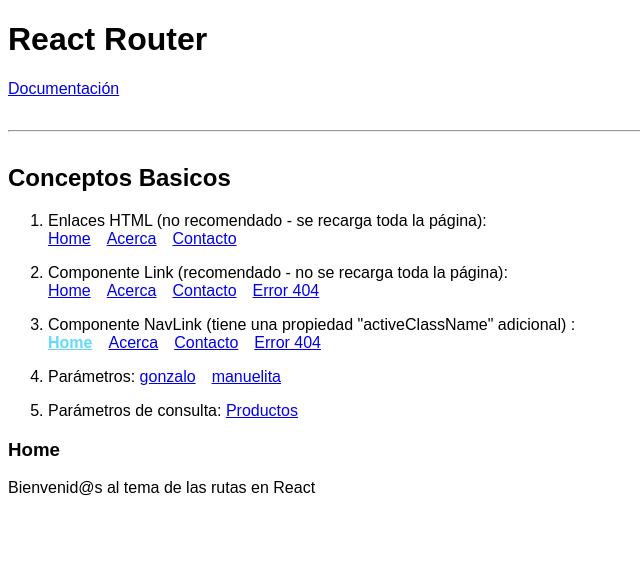
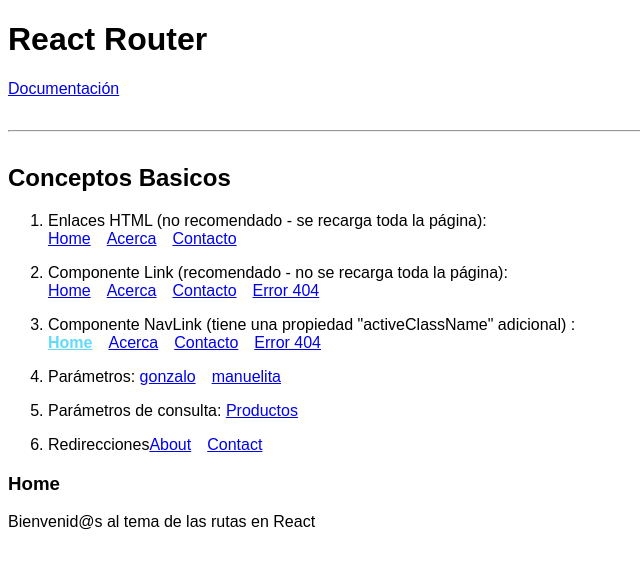
Before and after one commit to GonzaloMonteodorisio/react-router-jon-mircha, a React (Create React App) app: page / in a window 1280 px wide. Shown: the top 568 px of the page, without its empty margins (0-640 px from the left). Built offline with nearby package versions, Linux system fonts and the light colour scheme.

Commit message:
React Router: Redirecciones

```diff
--- a/src/components/ConceptosBasicos/index.jsx
+++ b/src/components/ConceptosBasicos/index.jsx
@@ -2,7 +2,8 @@
 import {
   BrowserRouter as Router,
   Route,
-  Routes
+  Routes,
+  Navigate
 } from "react-router-dom";
 import Acerca from '../../pages/Acerca';
 import Contacto from '../../pages/Contacto';
@@ -53,6 +54,16 @@
             element={<Error404 />}
             end
           />
+          <Route
+            path='/about'
+            element={<Navigate to='/acerca' />}
+            end
+          />
+          <Route
+            path='/contact'
+            element={<Navigate to='/contacto' />}
+            end
+          />
         </Routes>
       </Router>
     </div>
--- a/src/components/MenuConceptosBasicos/index.jsx
+++ b/src/components/MenuConceptosBasicos/index.jsx
@@ -1,5 +1,5 @@
 import React from 'react';
-import { Link, NavLink } from 'react-router-dom';
+import { Link, Navigate, NavLink } from 'react-router-dom';
 
 function MenuConceptosBasicos() {
   return (
@@ -83,6 +83,25 @@
             Productos
           </NavLink>
         </li>
+        <li>
+          <span>Redirecciones</span>
+          <NavLink
+            to='/about'
+            className={({isActive}) =>
+            isActive ? 'active' : undefined
+          }
+          >
+            About
+          </NavLink>
+          <NavLink
+            to='/contact'
+            className={({isActive}) =>
+            isActive ? 'active' : undefined
+          }
+          >
+            Contact
+          </NavLink>
+        </li>
       </ol>
     </nav>
   )
```
